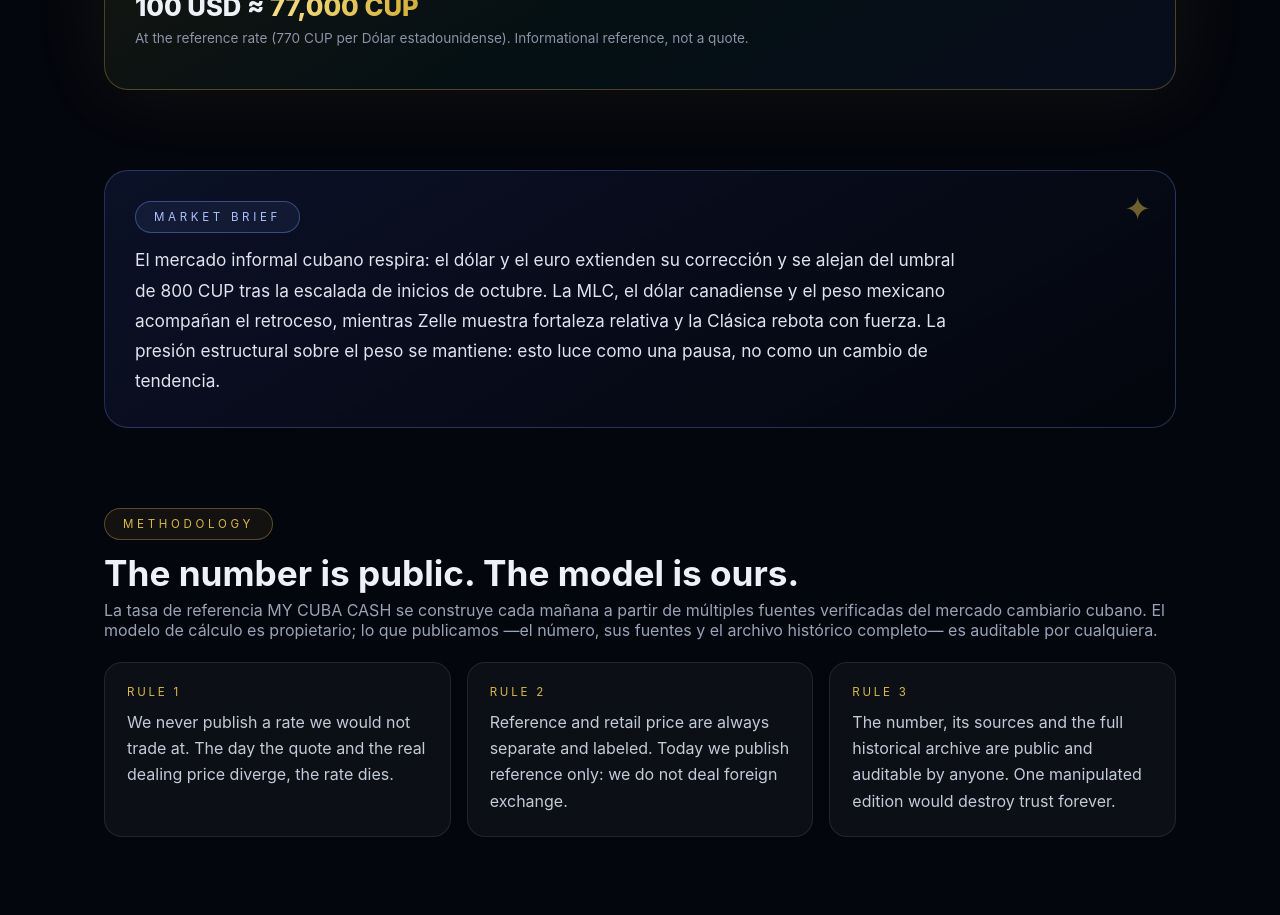
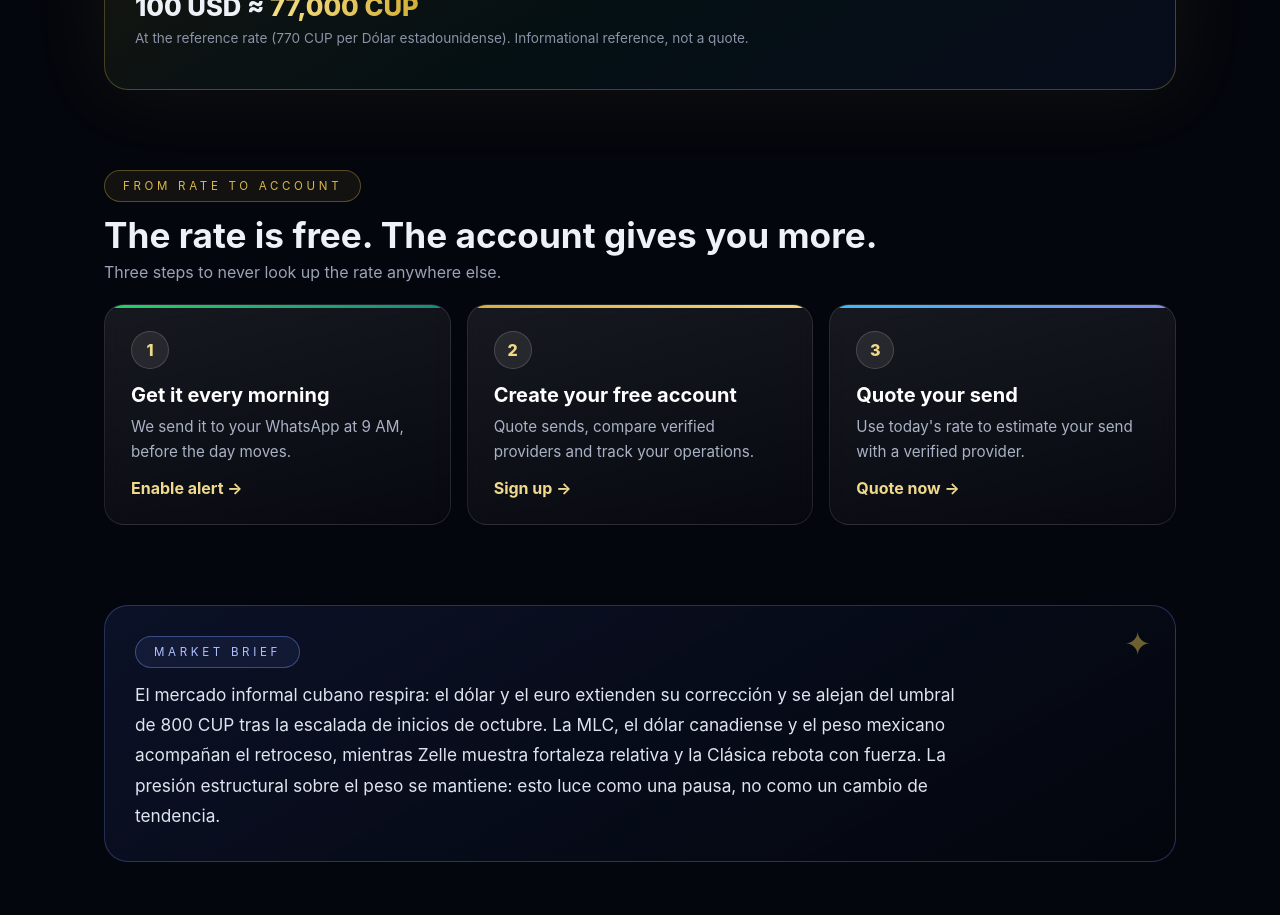
Before and after one commit to SAHJONY/CUBACASH, a Next.js app: page /en/tasa in a window 1280 px wide. Shown: the part 1320-2235 px from the top of the page. Built offline with nearby package versions, Linux system fonts and the light colour scheme.

Commit message:
FX board: conversion CTAs (WhatsApp daily alert, signup, quote)

```diff
--- a/app/[locale]/tasa/page.tsx
+++ b/app/[locale]/tasa/page.tsx
@@ -1,4 +1,5 @@
 import { localeOf } from '@/lib/i18n';
+import { APP_COMMUNICATIONS, whatsappUrl } from '@/lib/communications';
 import { readFile } from 'node:fs/promises';
 import path from 'node:path';
 import './tasa.css';
@@ -101,6 +102,30 @@
 
     {latest ? <section className="tasaSection"><Converter rates={latest.rates} currencies={data?.currencies ?? []} es={es}/></section> : null}
 
+    <section className="tasaSection">
+      <div className="tasaSectionHead"><span className="tasaEyebrow">{es?'DE LA TASA A TU CUENTA':'FROM RATE TO ACCOUNT'}</span><h2>{es?'La tasa es gratis. La cuenta te da más.':'The rate is free. The account gives you more.'}</h2><p>{es?'Tres pasos para no volver a buscar la tasa en otro lado.':'Three steps to never look up the rate anywhere else.'}</p></div>
+      <div className="tasaCtaGrid">
+        <a className="tasaCta" style={{'--accent':'linear-gradient(90deg,#25d366,#128c7e)'} as React.CSSProperties} href={whatsappUrl(APP_COMMUNICATIONS.whatsappPrimary.e164, es?'Hola, quiero recibir la tasa de referencia diaria de MY CUBA CASH.':'Hi, I want to receive the MY CUBA CASH daily reference rate.')} target="_blank" rel="noopener">
+          <div className="tasaCtaNum">1</div>
+          <h3>{es?'Recíbela cada mañana':'Get it every morning'}</h3>
+          <p>{es?'Te la mandamos por WhatsApp a las 9 AM, antes de que se mueva el día.':'We send it to your WhatsApp at 9 AM, before the day moves.'}</p>
+          <span className="tasaCtaGo">{es?'Activar alerta →':'Enable alert →'}</span>
+        </a>
+        <a className="tasaCta" style={{'--accent':'linear-gradient(90deg,#d4af37,#f5d67b)'} as React.CSSProperties} href={`/${locale}/start`}>
+          <div className="tasaCtaNum">2</div>
+          <h3>{es?'Crea tu cuenta gratis':'Create your free account'}</h3>
+          <p>{es?'Cotiza envíos, compara proveedores verificados y sigue tus operaciones.':'Quote sends, compare verified providers and track your operations.'}</p>
+          <span className="tasaCtaGo">{es?'Registrarme →':'Sign up →'}</span>
+        </a>
+        <a className="tasaCta" style={{'--accent':'linear-gradient(90deg,#38bdf8,#818cf8)'} as React.CSSProperties} href={`/${locale}/envios`}>
+          <div className="tasaCtaNum">3</div>
+          <h3>{es?'Cotiza tu envío':'Quote your send'}</h3>
+          <p>{es?'Usa la tasa de hoy para estimar tu envío con un proveedor verificado.':'Use today\'s rate to estimate your send with a verified provider.'}</p>
+          <span className="tasaCtaGo">{es?'Cotizar ahora →':'Quote now →'}</span>
+        </a>
+      </div>
+    </section>
+
     {latest?.ai_brief ? <section className="tasaSection"><div className="tasaBrief">
       <span className="tasaEyebrow">{es?'ANÁLISIS DEL DÍA':'MARKET BRIEF'}</span>
       <p>{latest.ai_brief}</p>
--- a/app/[locale]/tasa/tasa.css
+++ b/app/[locale]/tasa/tasa.css
@@ -90,3 +90,17 @@
 .tasaFooter{max-width:1120px;margin:0 auto;padding:26px 24px 60px;color:#6b7280;font-size:.85rem;display:flex;justify-content:space-between;gap:12px;flex-wrap:wrap}
 .tasaFooter a{color:#9aa3b5;text-decoration:none;margin-right:14px}
 @media(max-width:640px){.tasaHero{padding:52px 18px 40px}.tasaHeadline{padding:20px 26px}.tasaSection{padding:30px 18px}}
+
+/* CONVERSION CTAs */
+.tasaCtaGrid{display:grid;grid-template-columns:repeat(auto-fit,minmax(260px,1fr));gap:16px;margin-top:18px}
+.tasaCta{position:relative;display:block;border-radius:20px;padding:26px;text-decoration:none;overflow:hidden;
+  background:linear-gradient(165deg,rgba(255,255,255,.08),rgba(255,255,255,.015));
+  border:1px solid rgba(255,255,255,.1);backdrop-filter:blur(12px);
+  transition:transform .25s ease, box-shadow .25s ease}
+.tasaCta:hover{transform:translateY(-4px);box-shadow:0 18px 44px rgba(0,0,0,.5)}
+.tasaCta::before{content:"";position:absolute;top:0;left:0;right:0;height:3px;background:var(--accent,linear-gradient(90deg,#d4af37,#f5d67b))}
+.tasaCtaNum{width:38px;height:38px;border-radius:50%;display:flex;align-items:center;justify-content:center;font-weight:800;
+  background:rgba(255,255,255,.08);border:1px solid rgba(255,255,255,.16);color:#f0d98a;margin-bottom:14px}
+.tasaCta h3{margin:0 0 8px;font-size:1.25rem;color:#fff}
+.tasaCta p{color:#aab2c5;line-height:1.6;margin:0 0 14px;font-size:.95rem}
+.tasaCtaGo{font-weight:700;color:#f0d98a}
```
